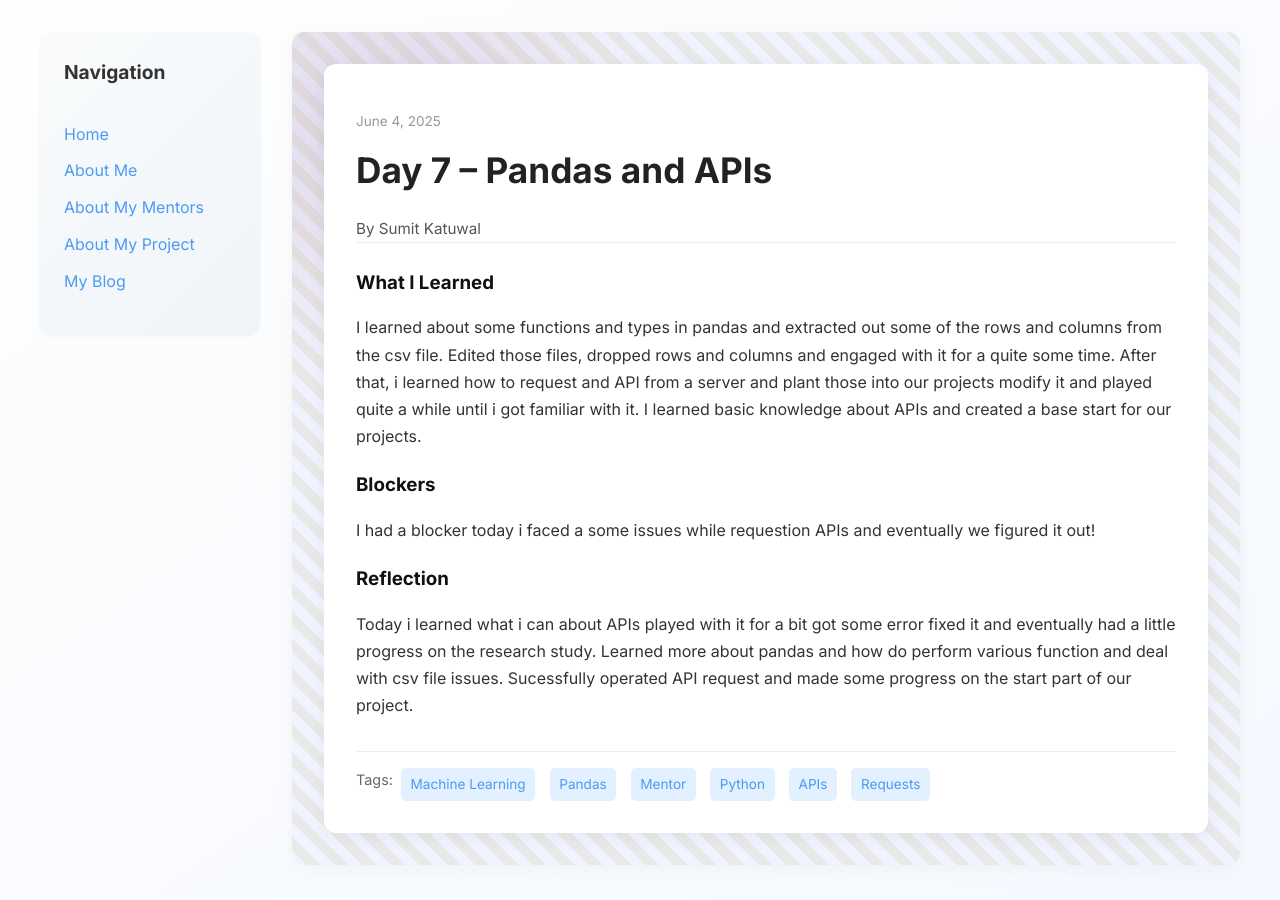
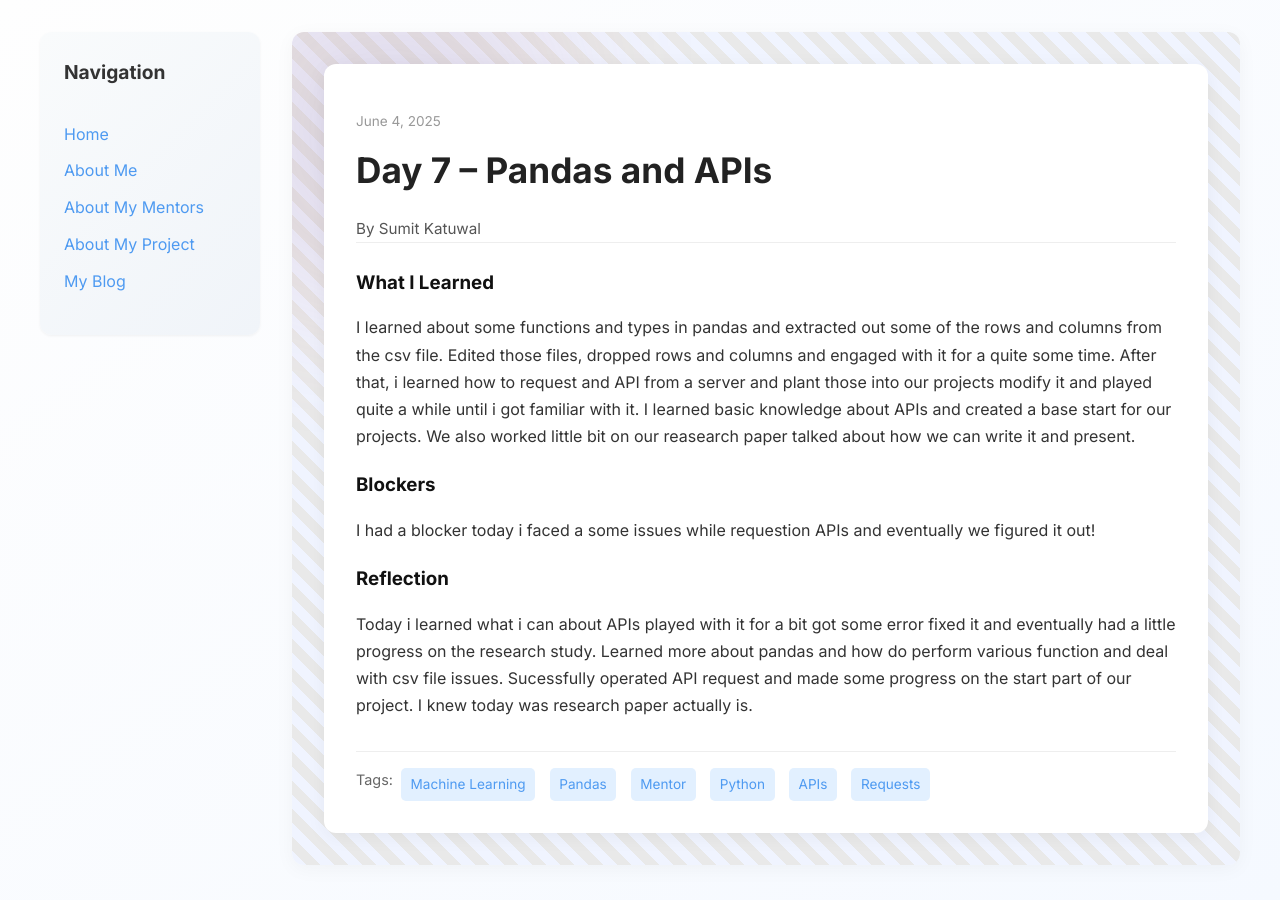
Before and after one commit to SumitKatuwal3382/SumitKatuwal3382.github.io, a Jekyll site: the page built from _posts/2025-06-04-day-7.md, in a window 1280 px wide. Built offline with Jekyll 4.4.1, drawn with Linux system fonts in a browser that asks for light colours.

Commit message:
Update 2025-06-04-day-7.md

```diff
--- a/_posts/2025-06-04-day-7.md
+++ b/_posts/2025-06-04-day-7.md
@@ -7,11 +7,11 @@ permalink: /day7.html
 tags: ["Machine Learning", "Pandas", "Mentor", "Python", "APIs","Requests"]
 
 what_i_learned: |
-  I learned about some functions and types in pandas and extracted out some of the rows and columns from the csv file. Edited those files, dropped rows and columns and engaged with it for a quite some time. After that, i learned how to request and API from a server and plant those into our projects modify it and played quite a while until i got familiar with it. I learned basic knowledge about APIs and created a base start for our projects.
+  I learned about some functions and types in pandas and extracted out some of the rows and columns from the csv file. Edited those files, dropped rows and columns and engaged with it for a quite some time. After that, i learned how to request and API from a server and plant those into our projects modify it and played quite a while until i got familiar with it. I learned basic knowledge about APIs and created a base start for our projects. We also worked little bit on our reasearch paper talked about how we can write it and present.
 
 blockers: |
   I had a blocker today i faced a some issues while requestion APIs and eventually we figured it out!
 
 reflection: |
-  Today i learned what i can about APIs played with it for a bit got some error fixed it and eventually had a little progress on the research study. Learned more about pandas and how do perform various function and deal with csv file issues. Sucessfully operated API request and made some progress on the start part of our project.
+  Today i learned what i can about APIs played with it for a bit got some error fixed it and eventually had a little progress on the research study. Learned more about pandas and how do perform various function and deal with csv file issues. Sucessfully operated API request and made some progress on the start part of our project. I knew today was research paper actually is.
 ---
```
